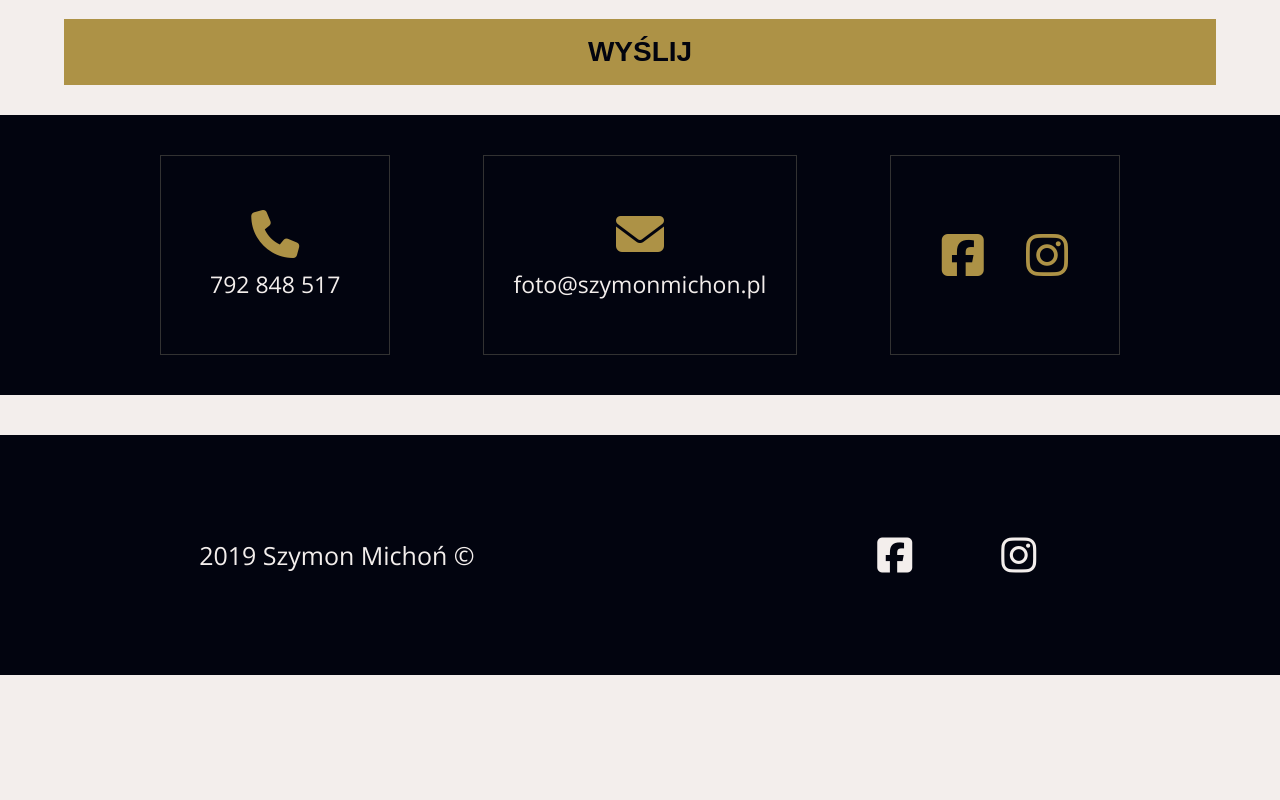
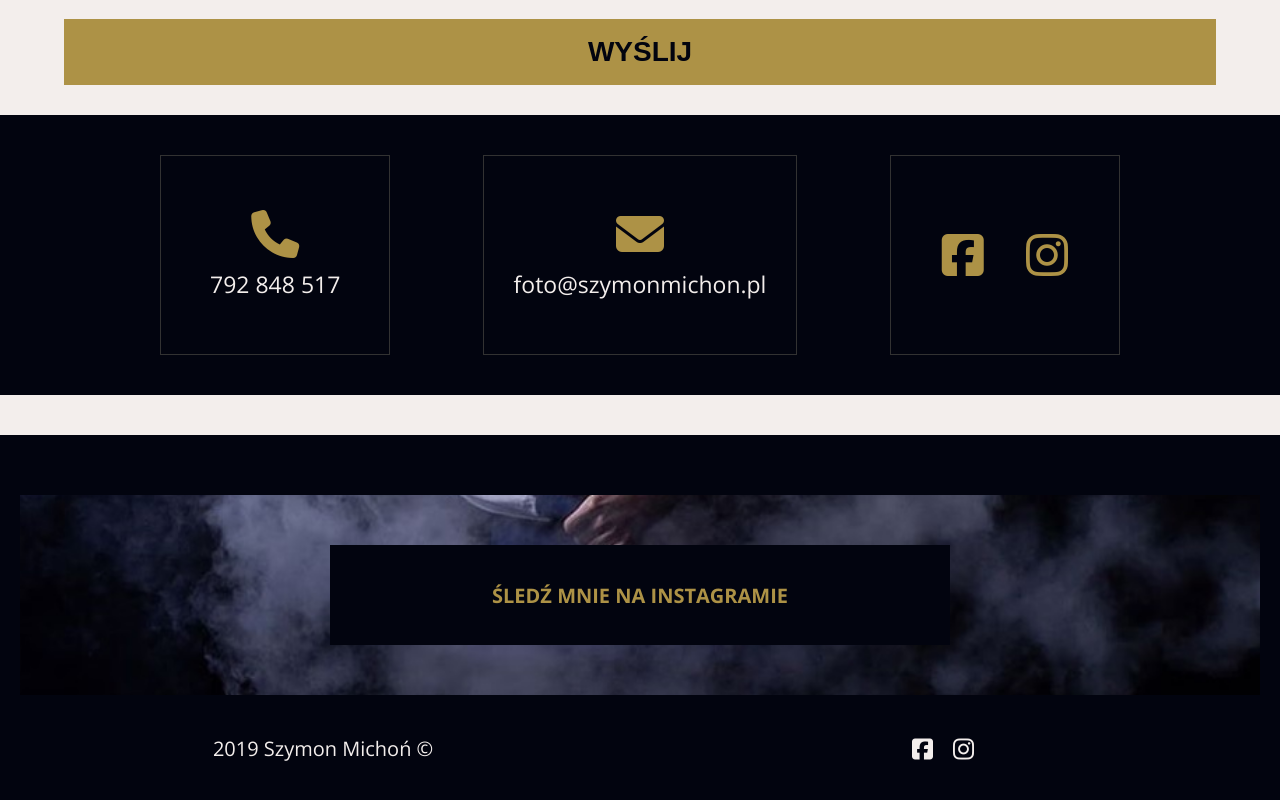
Before and after one commit to p-multan/photographer-website, a plain HTML site: page index.html in a window 1280 px wide. Shown: the part 4955-5755 px from the top of the page. Before the commit the page ends 5630 px from the top, so only its background shows below. Drawn offline with nearby package versions, Linux system fonts and the light colour scheme.

Commit message:
changes in footer

```diff
--- a/index.html
+++ b/index.html
@@ -368,17 +368,22 @@
           </div>
     </section>
 
-    <footer class="footer">
+    <footer class="footer py-3">
       <div class="container">
         <div class="footer__content">
-          <p class="footer__text">
-            2019 Szymon Michoń &copy;
-          </p>
-          <div class="footer__socials">
-            <i
-              class="fab fa-facebook-square footer__social footer__social--fb"
-            ></i>
-            <i class="fab fa-instagram footer__social footer__social--ig"></i>
+          <a href="https://www.instagram.com/szymon.michon/" target="_blank" class="footer__content-ig-link">
+            <span class="footer__content-ig-link-text">Śledź mnie na instagramie</span>
+          </a>
+          <div class="footer__content-items">
+            <p class="footer__content-text">
+              2019 Szymon Michoń &copy;
+            </p>
+            <div class="footer__content-socials">
+              <i
+                class="fab fa-facebook-square footer__content-social footer__content-social--fb"
+              ></i>
+              <i class="fab fa-instagram footer__content-social footer__content-social--ig"></i>
+            </div>
           </div>
         </div>
       </div>
--- a/sass/_mainPage.scss
+++ b/sass/_mainPage.scss
@@ -566,23 +566,76 @@
 .footer {
   min-height: 30vh;
   background-color: $dark-color;
+  // display: flex;
+  // flex-direction: column;
+  // justify-content: center;
+  // align-items: center;
+  font-size: 1.4rem;
+
+  &__content {
+    height: 100%;
+    display: flex;
+    flex-direction: column;
+    justify-content: space-between;
+
+    &-ig-link {
+      display: block;
+      height: 200px;
+      width: 90%;
+      margin: 0 auto;
+      background: url(../images/ig__link__bg.jpg) no-repeat center center/cover;
+      position: relative;
+
+      &-text {
+        font-size: 2rem;
         display: flex;
         justify-content: center;
         align-items: center;
-  font-size: 1.4rem;
+        text-transform: uppercase;
+        font-weight: bold;
+        width: 70%;
+        height: 100px;
+        background-color: $dark-color;
+        color: $main-color;
+        position: absolute;
+        top: 50%;
+        left: 50%;
+        transform: translate(-50%, -50%);
 
-  &__text {
-    color: $light-color;
+        &::before {
+          content: '';
+          @include position(absolute, 0, 0, 0, 0);
+          background-color: $light-color;
+          z-index: -1;
+          transform: scale(0);
+          transition: transform 0.3s;
         }
 
-  &__socials {
+        &:hover::before {
+          transform: scale(1);
+        }
+      }
+    }
+
+    &-items {
+      margin-top: 4rem;
+      display: flex;
+      justify-content: space-around;
+      align-items: center;
+    }
+
+    &-text {
+      color: $light-color;
+      font-size: 2rem;
+    }
+
+    &-socials {
       width: 20%;
-    margin: 1rem auto 0;
       display: flex;
       justify-content: space-around;
     }
 
-  &__social {
+    &-social {
       color: $light-color;
       font-size: 2.4rem;
       transition: 0.3s;
@@ -605,3 +658,4 @@
       }
     }
   }
+}
--- a/sass/_mediaQueries.scss
+++ b/sass/_mediaQueries.scss
@@ -107,10 +107,6 @@
         font-size: 2rem;
       }
     }
-  }
-
-  .footer {
-    font-size: 2rem;
   }
 
   .offers {
@@ -292,18 +288,6 @@
       &-info {
         font-size: 2.4rem;
       }
-    }
-  }
-
-  .footer {
-    font-size: 3rem;
-
-    &__socials {
-      font-size: 8rem;
-    }
-
-    &__social {
-      font-size: 4rem;
     }
   }
 
@@ -492,17 +476,23 @@
 
   .footer {
     &__content {
-      display: flex;
-      align-items: center;
-      justify-content: space-around;
-      font-size: 2.5rem;
-    }
-    &__text {
-      display: block;
-    }
+      &-ig-link {
+        width: 100%;
 
-    &__socials {
-      margin: 0;
+        &-text {
+          width: 50%;
+        }
+      }
+
+      &-socials {
+        justify-content: center;
+      }
+
+      &-social {
+        &--fb {
+          margin-right: 2rem;
+        }
+      }
     }
   }
 }
```
Also changed, not shown: offer.html (+14 -9 lines), photobooth.html (+14 -9 lines), css/main.css, images/ig__link__bg.jpg (added), 1 other file. Lines whose indentation alone changed are shown as unchanged.
